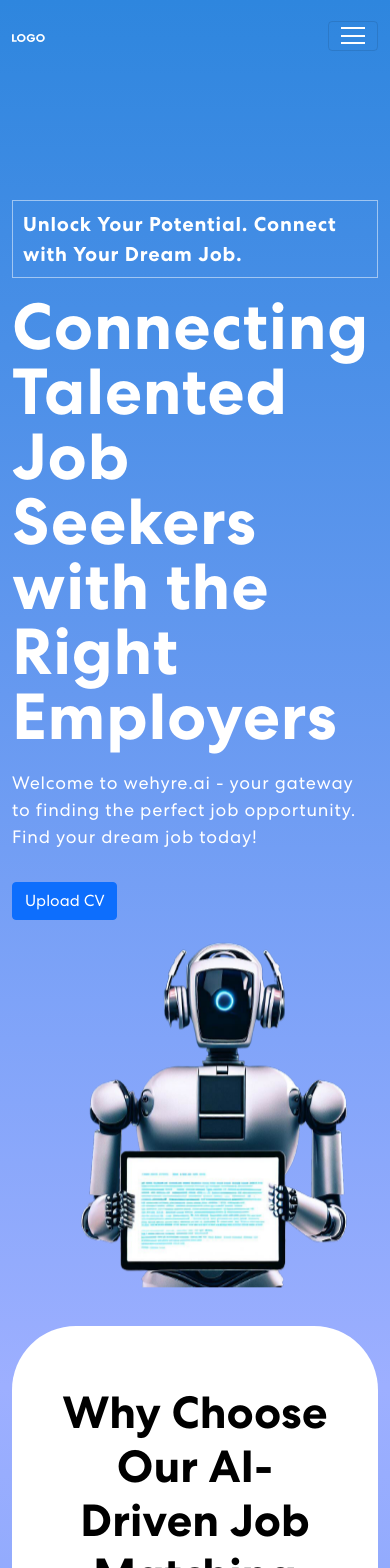
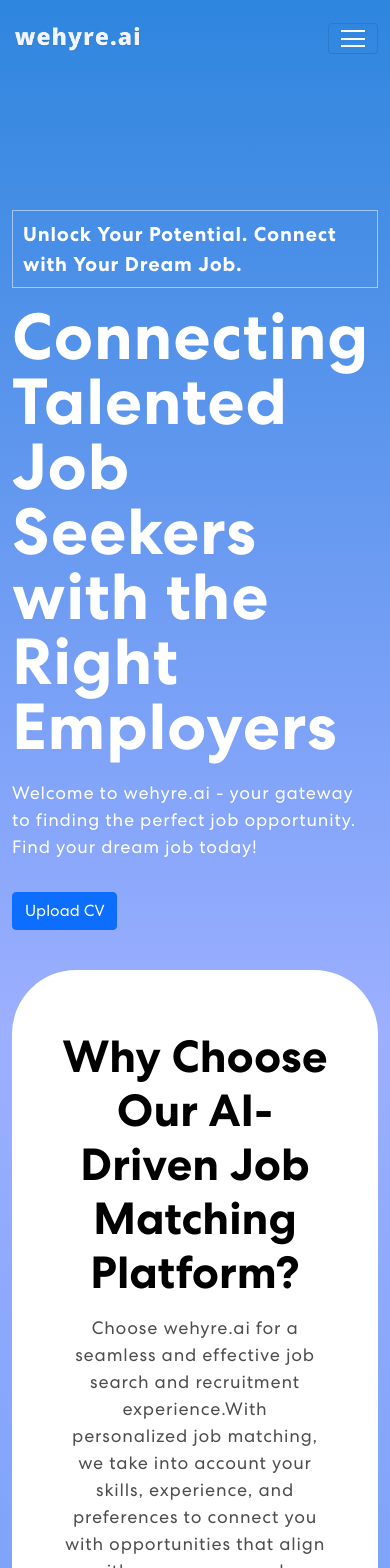
Before and after one commit to prajwal-tomar/wehyre.ai, a React (Create React App) app: page / in a window 390 px wide. Shown: the top 1568 px of the page. Built offline with nearby package versions, Linux system fonts and the light colour scheme; a web font is replaced by a local one.

Commit message:
Made site compatible for mobile

```diff
--- a/src/App.js
+++ b/src/App.js
@@ -12,7 +12,6 @@
 import Footer from "./Components/Footer";
 import HowItWorksSection from "./Components/HowItWorksSection";
 import Testimonials from "./Components/Testimonials";
-import ResumeUploadSection from "./Components/ResumeUploadSection";
 import "./style.css";
 import "bootstrap/dist/css/bootstrap.min.css";
 
--- a/src/Components/Banner.js
+++ b/src/Components/Banner.js
@@ -22,10 +22,10 @@
               </Button>
             </div>
           </Col>
-          <Col xs={12} md={6} xl={5}>
-            {/* <div className="animate__animated animate__zoomIn"> */}
+          <Col xs={12} md={6} xl={5} className="d-none d-md-block">
+            <div className="animate__animated animate__zoomIn">
               <img src={headerImg} alt="Header Img" />
-            {/* </div> */}
+            </div>
           </Col>
         </Row>
       </Container>
@@ -33,4 +33,4 @@
   );
 };
 
-export default Banner
+export default Banner;
--- a/src/Components/NavBar.js
+++ b/src/Components/NavBar.js
@@ -1,6 +1,6 @@
 import { useState, useEffect } from "react";
 import { Navbar, Nav, Container } from "react-bootstrap";
-import logo from "../assets/img/logo.svg";
+import logo from "../assets/img/logo.png";
 import navIcon1 from "../assets/img/nav-icon1.svg";
 import navIcon2 from "../assets/img/nav-icon2.svg";
 import navIcon3 from "../assets/img/nav-icon3.svg";
@@ -35,7 +35,7 @@
   return (
     <Navbar expand="md" className={scrolled ? "scrolled" : ""}>
       <Container>
-          <Navbar.Brand href="/">
+        <Navbar.Brand href="/" style={{ width: "130px" }}>
           <img src={logo} alt="Logo" />
         </Navbar.Brand>
         <Navbar.Toggle aria-controls="basic-navbar-nav">
@@ -64,9 +64,7 @@
             <Nav.Link
               href="/about-us"
               className={
-                  activeLink === "projects"
-                    ? "active navbar-link"
-                    : "navbar-link"
+                activeLink === "projects" ? "active navbar-link" : "navbar-link"
               }
               onClick={() => onUpdateActiveLink("aboutus")}
             >
@@ -75,7 +73,10 @@
           </Nav>
           <span className="navbar-text">
             <div className="social-icon">
-                <a href="https://www.linkedin.com/company/wehyre-ai/about/">
+              <a
+                href="https://www.linkedin.com/company/wehyre-ai/about/"
+                target="_blank"
+              >
                 <img src={navIcon1} alt="" />
               </a>
               <a href="https://www.facebook.com">
@@ -104,4 +105,4 @@
   );
 };
 
-export default NavBar
+export default NavBar;
--- a/src/style.css
+++ b/src/style.css
@@ -258,13 +258,8 @@
 
 .banner {
   margin-top: 0;
-  padding: 200px 0 100px 0;
-  /* background-image: url('https://cdn.hashnode.com/res/hashnode/image/upload/v1680811516998/I47D_DY1Y.png?auto=format'); */
-  /* background: radial-gradient(circle at center, #2e86de, #4a8fe7, #6699f0, #81a4f9, #9dafff); */
+  padding: 210px 0 100px 0;
   background: linear-gradient(to bottom, #2e86de, #4a8fe7, #6699f0, #81a4f9, #9dafff);
-
-  /* background: radial-gradient(circle at center, #FF8C00, #FF4500, #FF0000); */
-  /* background-color: #1C75D7; */
   background-position: top center;
   background-size: cover;
   background-repeat: no-repeat;
@@ -335,8 +330,6 @@
   padding: 0 0 50px 0;
   position: relative;
   background: linear-gradient(to top, #2e86de, #4a8fe7, #6699f0, #81a4f9, #9dafff);
-
-
 }
 .skill-bx {
   /* background: #151515; */
```
Also changed, not shown: src/Components/ResumeUploadSection.js (deleted, +0 -43 lines), src/assets/img/logo.png (added), src/assets/img/logo.svg (deleted). Lines whose indentation alone changed are shown as unchanged.
